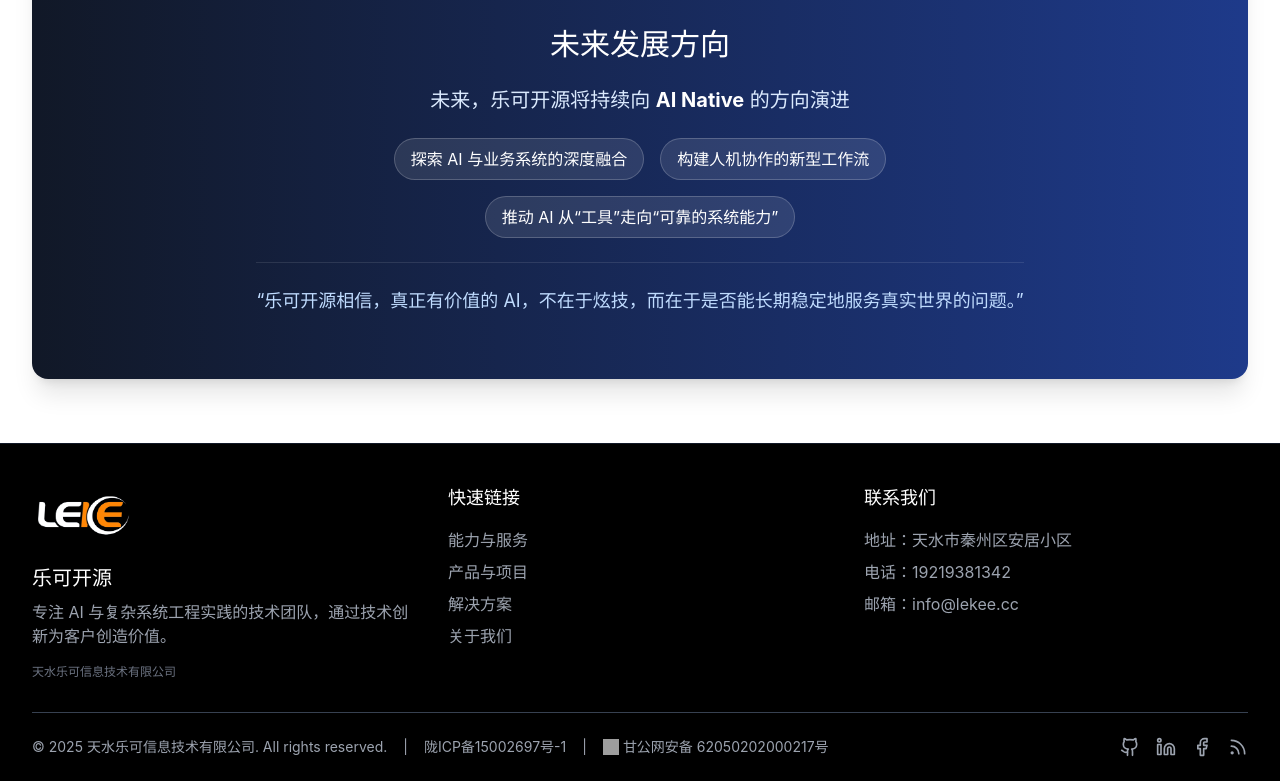
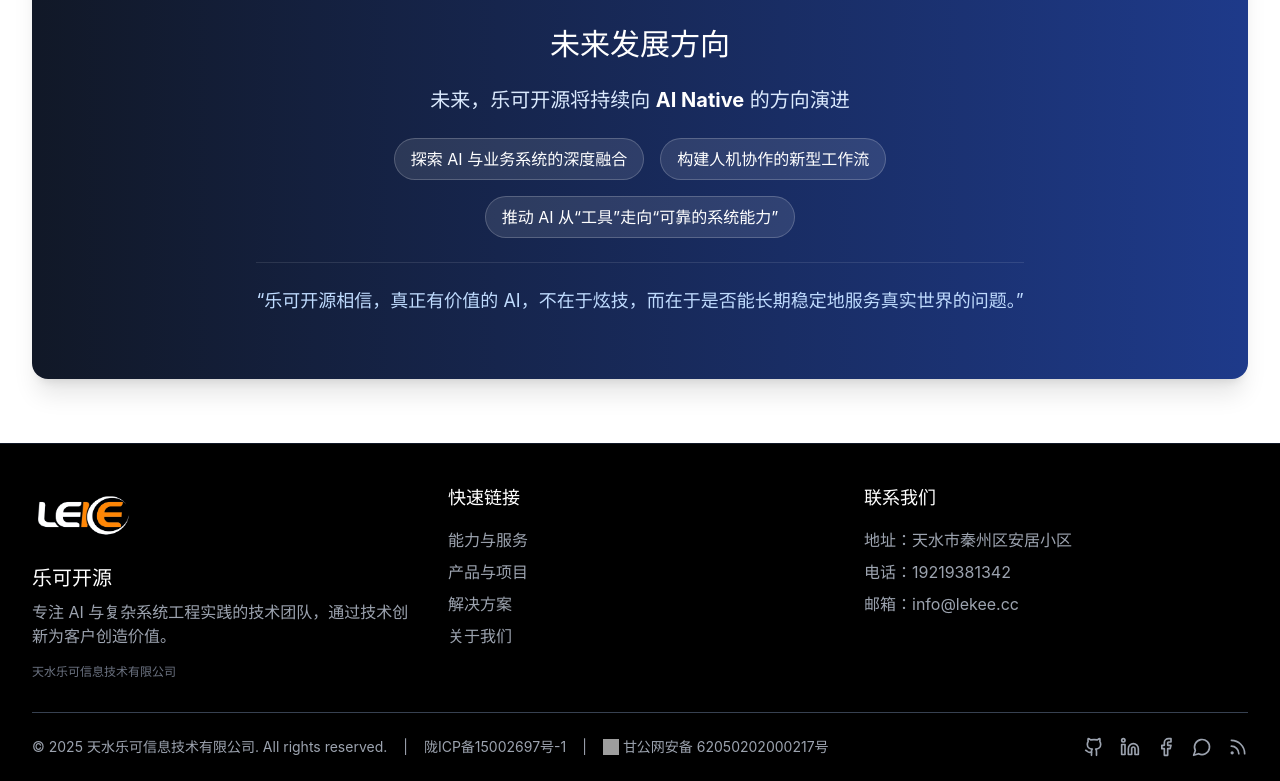
Before and after one commit to lekeopen/lekee-official-site, a React (Vite) app: page /about in a window 1280 px wide. Shown: the part 2486-3267 px from the top of the page. Built offline with nearby package versions, Linux system fonts and the light colour scheme; grey boxes are pictures that could not be loaded.

Commit message:
feat: add wechat qrcode popup to footer

```diff
--- a/src/components/layout/Footer.tsx
+++ b/src/components/layout/Footer.tsx
@@ -1,6 +1,6 @@
 import React from 'react';
 import { Link } from 'react-router-dom';
-import { Facebook, Github, Linkedin, Rss } from 'lucide-react';
+import { Facebook, Github, Linkedin, Rss, MessageCircle } from 'lucide-react';
 
 const Footer: React.FC = () => {
   return (
@@ -85,6 +85,24 @@ const Footer: React.FC = () => {
             <a href="https://www.facebook.com/lekeopen/" target="_blank" rel="noopener noreferrer" className="text-gray-400 hover:text-white transition-colors" aria-label="Facebook">
               <Facebook size={20} />
             </a>
+            {/* WeChat with Hover QR Code */}
+            <div className="relative group">
+              <button className="text-gray-400 hover:text-green-500 transition-colors focus:outline-none flex items-center" aria-label="WeChat">
+                <MessageCircle size={20} />
+              </button>
+
+              {/* QR Code Popup */}
+              <div className="absolute bottom-full left-1/2 transform -translate-x-1/2 mb-3 hidden group-hover:block z-50 w-36">
+                <div className="bg-white p-2 rounded-lg shadow-xl relative">
+                  <img src="/images/qrcode.jpg" alt="关注乐可开源公众号" className="w-32 h-32 object-contain mx-auto" />
+                  <p className="text-center text-[10px] text-gray-800 mt-1 whitespace-nowrap font-medium">扫描关注乐可开源公众号</p>
+
+                  {/* Arrow */}
+                  <div className="w-3 h-3 bg-white transform rotate-45 absolute -bottom-1.5 left-1/2 -translate-x-1/2"></div>
+                </div>
+              </div>
+            </div>
+
             <a href="/rss.xml" target="_blank" rel="noopener noreferrer" className="text-gray-400 hover:text-orange-500 transition-colors" aria-label="RSS Feed">
               <Rss size={20} />
             </a>
```
Also changed, not shown: public/images/qrcode.jpg (added).
